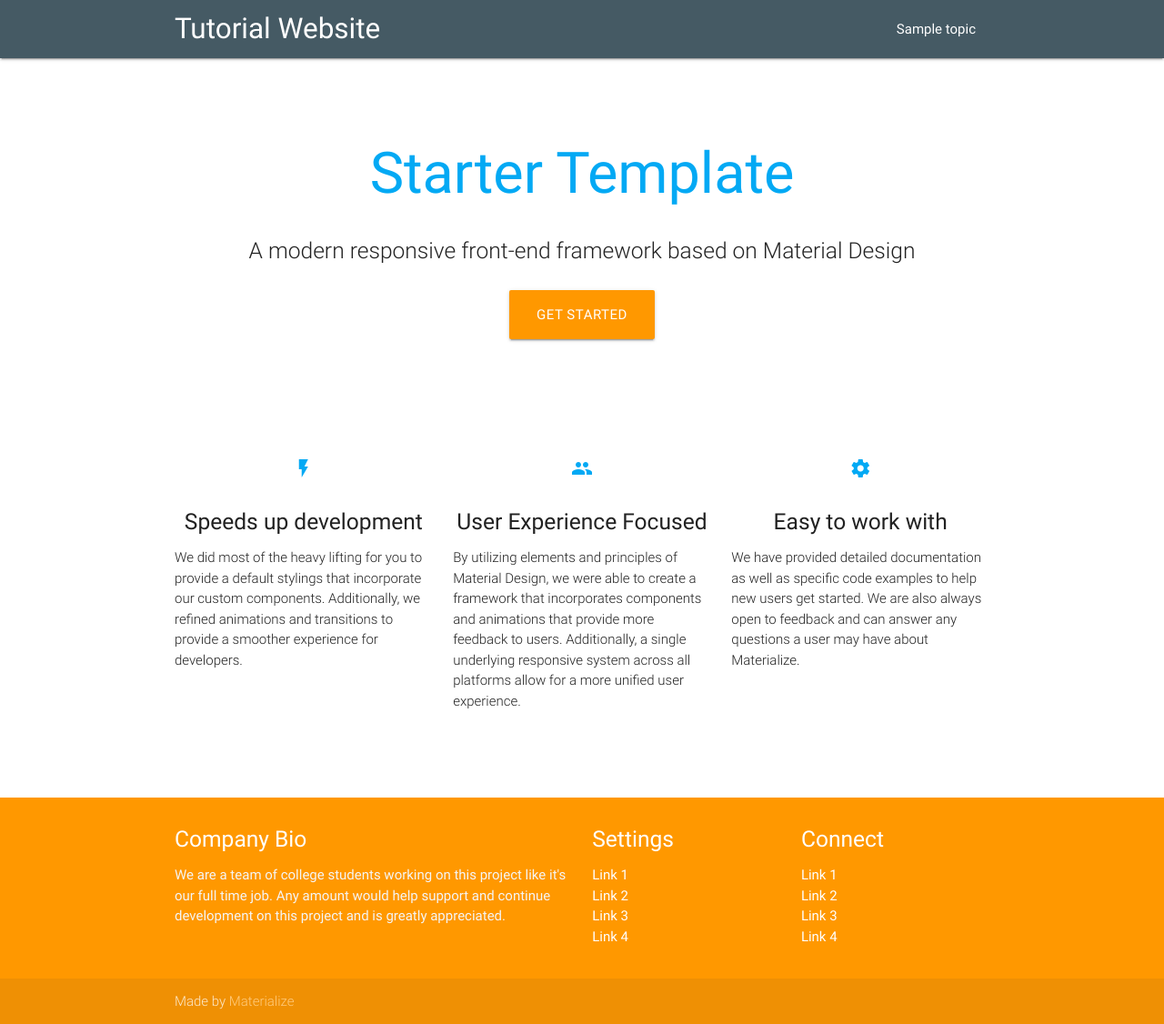
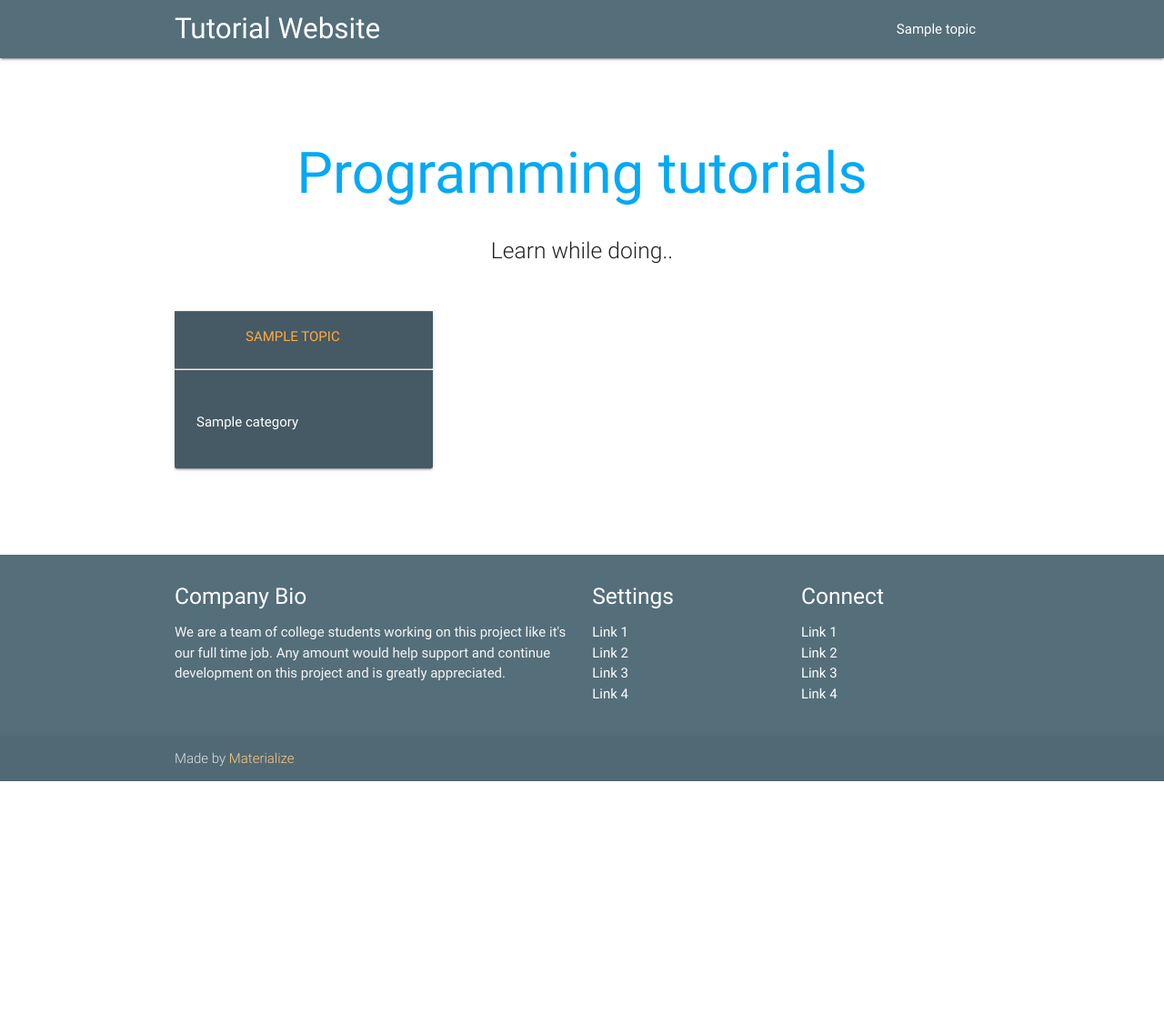
Before and after one commit to sachitad/tutorial_project, a Django app: page / in a window 1280 px wide. Shown: the whole page at 91% size. After the commit the page ends 859 px from the top, so only its background shows below. Run offline with Django 3.2, Linux system fonts and the light colour scheme; tables that the repository leaves empty hold one stand-in row (values such as "Sample post"); some libraries are stand-ins or nearby versions.

Commit message:
Tried to add management command to load dummy data (not complete) - Homepage to include topic-category combo if topic otherwise tutorial-category combo in a card

```diff
--- a/requirements.txt
+++ b/requirements.txt
@@ -1,2 +1,4 @@
 Django==1.11.5
 django-ckeditor==5.3.0
+factory-boy==2.9.2
+django-extensions==1.9.0
--- a/templates/tutorial/index.html
+++ b/templates/tutorial/index.html
@@ -3,78 +3,90 @@
 <html lang="en">
 <head>
   <meta http-equiv="Content-Type" content="text/html; charset=UTF-8"/>
-  <meta name="viewport" content="width=device-width, initial-scale=1, maximum-scale=1.0"/>
+  <meta name="viewport"
+        content="width=device-width, initial-scale=1, maximum-scale=1.0"/>
   <title>We provide you with awesome upto date tutorials!</title>
 
   <!-- CSS  -->
-  <link href="https://fonts.googleapis.com/icon?family=Material+Icons" rel="stylesheet">
-  <link rel="stylesheet" href="https://cdnjs.cloudflare.com/ajax/libs/materialize/0.100.2/css/materialize.min.css">
+  <link href="https://fonts.googleapis.com/icon?family=Material+Icons"
+        rel="stylesheet">
+  <link rel="stylesheet"
+        href="https://cdnjs.cloudflare.com/ajax/libs/materialize/0.100.2/css/materialize.min.css">
 </head>
 <body>
-  <nav class="blue-grey darken-2" role="navigation">
-    <div class="nav-wrapper container"><a id="logo-container" href="#" class="brand-logo">Tutorial Website</a>
+<nav class="blue-grey darken-1" role="navigation">
+  <div class="nav-wrapper container"><a id="logo-container" href="#"
+                                        class="brand-logo">Tutorial
+    Website</a>
     {% nav_menu %}
   </div>
 </nav>
 <div class="section no-pad-bot" id="index-banner">
   <div class="container">
     <br><br>
-      <h1 class="header center light-blue-text">Starter Template</h1>
+    <h1 class="header center light-blue-text">Programming tutorials</h1>
     <div class="row center">
-        <h5 class="header col s12 light">A modern responsive front-end framework based on Material Design</h5>
+      <h5 class="header col s12 light">Learn while doing..</h5>
     </div>
-      <div class="row center">
-        <a href="http://materializecss.com/getting-started.html" id="download-button" class="btn-large waves-effect waves-light orange">Get Started</a>
-      </div>
-      <br><br>
-
   </div>
 </div>
 
 
 <div class="container">
   <div class="section">
-
     <!--   Icon Section   -->
     <div class="row">
+      {% if topics %}
+        {% for topic in topics %}
           <div class="col s12 m4">
-          <div class="icon-block">
-            <h2 class="center light-blue-text"><i class="material-icons">flash_on</i></h2>
-            <h5 class="center">Speeds up development</h5>
-
-            <p class="light">We did most of the heavy lifting for you to provide a default stylings that incorporate our custom components. Additionally, we refined animations and transitions to provide a smoother experience for developers.</p>
+            <div class="card blue-grey darken-2">
+              <div class="card-action center-align">
+                <a href="#">{{ topic }}</a>
               </div>
-        </div>
-
-        <div class="col s12 m4">
-          <div class="icon-block">
-            <h2 class="center light-blue-text"><i class="material-icons">group</i></h2>
-            <h5 class="center">User Experience Focused</h5>
-
-            <p class="light">By utilizing elements and principles of Material Design, we were able to create a framework that incorporates components and animations that provide more feedback to users. Additionally, a single underlying responsive system across all platforms allow for a more unified user experience.</p>
-          </div>
-        </div>
-
-        <div class="col s12 m4">
-          <div class="icon-block">
-            <h2 class="center light-blue-text"><i class="material-icons">settings</i></h2>
-            <h5 class="center">Easy to work with</h5>
-
-            <p class="light">We have provided detailed documentation as well as specific code examples to help new users get started. We are also always open to feedback and can answer any questions a user may have about Materialize.</p>
+              <hr>
+              <div class="card-content white-text">
+                <ul>
+                  {% for category in topic.categories.all %}
+                    <li>{{ category }}</li>
+                  {% endfor %}
+                </ul>
               </div>
             </div>
           </div>
-
+        {% endfor %}
+      {% else %}
+        {% for category in categories %}
+          <div class="col s12 m4">
+            <div class="card blue-grey darken-2">
+              <div class="card-action center-align">
+                <a href="#">{{ category }}</a>
+              </div>
+              <hr>
+              <div class="card-content white-text">
+                <ul>
+                  {% for tutorial in category.tutorials.all %}
+                    <li>{{ tutorial }}</li>
+                  {% endfor %}
+                </ul>
+              </div>
+            </div>
+          </div>
+        {% endfor %}
+      {% endif %}
+    </div>
   </div>
   <br><br>
 </div>
 
-  <footer class="page-footer orange">
+<footer class="page-footer blue-grey darken-1">
   <div class="container">
     <div class="row">
       <div class="col l6 s12">
         <h5 class="white-text">Company Bio</h5>
-          <p class="grey-text text-lighten-4">We are a team of college students working on this project like it's our full time job. Any amount would help support and continue development on this project and is greatly appreciated.</p>
+        <p class="grey-text text-lighten-4">We are a team of college
+          students working on this project like it's our full time
+          job. Any amount would help support and continue development
+          on this project and is greatly appreciated.</p>
 
 
       </div>
@@ -100,7 +112,8 @@
   </div>
   <div class="footer-copyright">
     <div class="container">
-      Made by <a class="orange-text text-lighten-3" href="http://materializecss.com">Materialize</a>
+      Made by <a class="orange-text text-lighten-3"
+                 href="http://materializecss.com">Materialize</a>
     </div>
   </div>
 </footer>
@@ -108,7 +121,8 @@
 
 <!--  Scripts-->
 <script src="https://code.jquery.com/jquery-2.1.1.min.js"></script>
-  <script src="https://cdnjs.cloudflare.com/ajax/libs/materialize/0.100.2/js/materialize.min.js"></script>
+<script
+    src="https://cdnjs.cloudflare.com/ajax/libs/materialize/0.100.2/js/materialize.min.js"></script>
 
 </body>
 </html>
--- a/tutorial/models.py
+++ b/tutorial/models.py
@@ -8,8 +8,8 @@ class Topic(models.Model):
     This model basically stores what is the tutorial topic about:
     like django, python or whatever
     """
-    name = models.CharField(max_length=255,
-                             help_text='High Level: Python or Ruby or ROR')
+    name = models.CharField(max_length=255, unique=True,
+                            help_text='High Level: Python or Ruby or ROR')
 
     def __str__(self):
         return self.name
@@ -24,7 +24,8 @@ class Category(models.Model):
     # you won't be creating topic so this is optional
     topic = models.ForeignKey(Topic, blank=True, null=True,
                               help_text='If you have used topic make sure'
-                                        'to input it here')
+                                        'to input it here',
+                              related_name='categories')
 
     def __str__(self):
         return self.name
@@ -39,7 +40,7 @@ class Tutorial(models.Model):
     """
     # Enforcing that this tutorial website will have category
     # This is how I like it
-    category = models.ForeignKey(Category)
+    category = models.ForeignKey(Category, related_name='tutorials')
     title = models.CharField(max_length=255)
     body = RichTextField()
 
--- a/tutorial/views.py
+++ b/tutorial/views.py
@@ -1,8 +1,27 @@
 from django.views.generic import TemplateView
 
+from .models import Topic, Category
 
 class IndexView(TemplateView):
     """
     This is the homepage, I would like to call main page of my website Index
+    What do we wanna show here:
+    1) Subscribe, we want to collect as much user email as possible and send
+    them nice content and come back to our website.
+    2) Topics and their categories -> ie if you we have topic else (max 5)
+    3) Categories and the tutorial title -> (max 5)
     """
     template_name = 'tutorial/index.html'
+
+    def get_context_data(self, **kwargs):
+        context = super(IndexView, self).get_context_data(**kwargs)
+        topics = Topic.objects.all()
+        # If we have topic send only topic to context
+        # we will get categories from set_objects
+        if topics.exists():
+            context['topics'] = topics
+        else:
+            # if we don't have topic we send the categories and get tutorial
+            # from set_objects
+            context['categories'] = Category.objects.all()
+        return context
--- a/tutorial_project/settings.py
+++ b/tutorial_project/settings.py
@@ -41,6 +41,7 @@ INSTALLED_APPS = [
 
     # Third Party apps
     'ckeditor',
+    'django_extensions',
 ]
 
 MIDDLEWARE = [
```
Also changed, not shown: tutorial/factories.py (added, +25 -0 lines), tutorial/management/commands/load_tutorials.py (added, +22 -0 lines), tutorial/management/__init__.py (added), tutorial/management/commands/__init__.py (added), tutorial/migrations/0003_auto_20170918_1117.py (added), tutorial/migrations/0004_auto_20170918_1123.py (added). Lines whose indentation alone changed are shown as unchanged.
